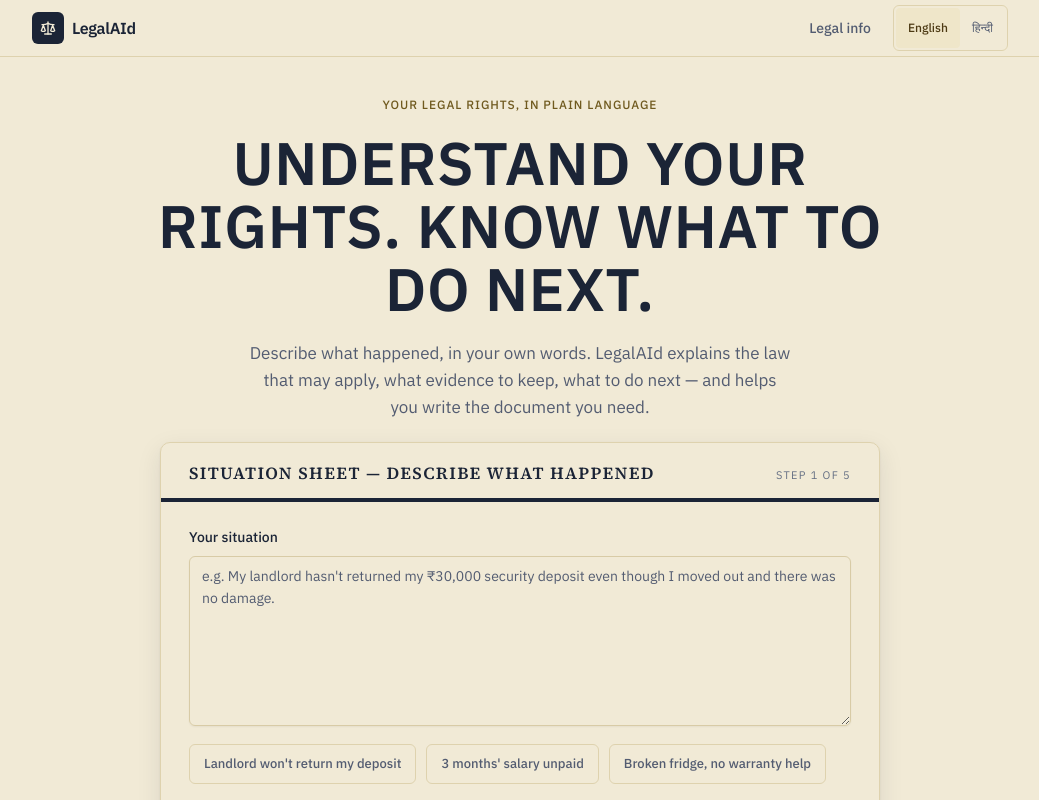
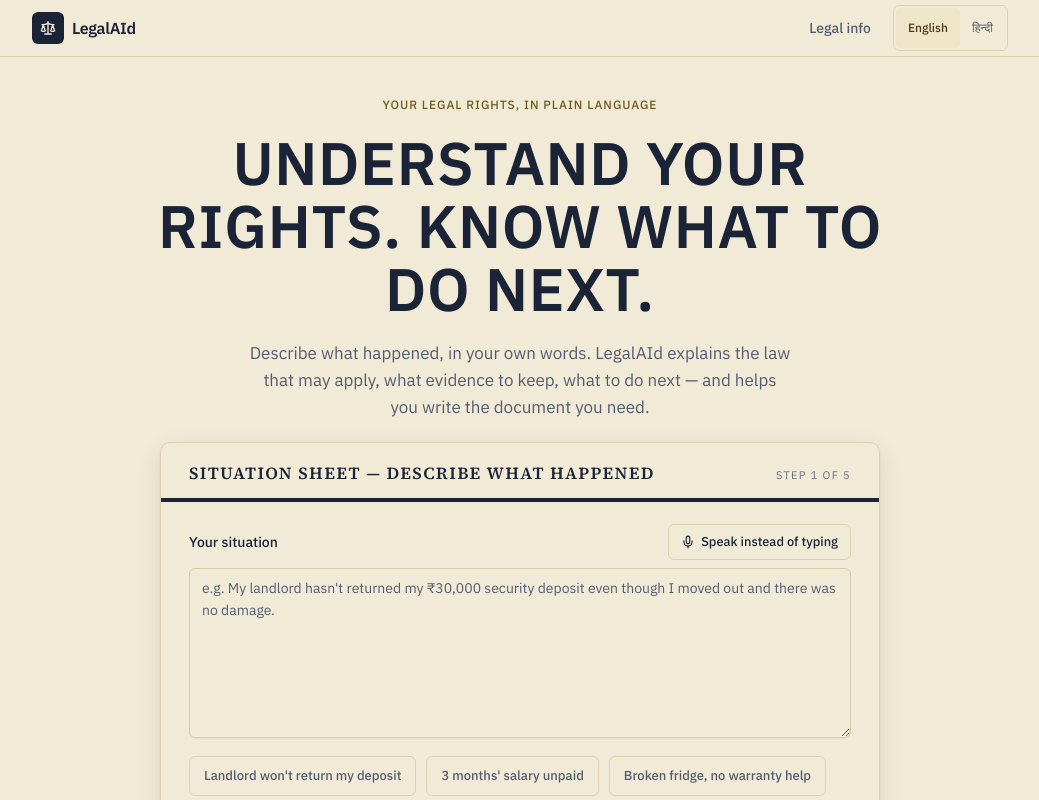
Before and after one commit to Dummy-pixel-hash/legalaid, a Next.js app: page / in a window 1280 px wide. Shown: the top 800 px of the page, without its empty margins (120-1159 px from the left). Built offline with nearby package versions, Linux system fonts and the light colour scheme; a web font is replaced by a local one.

Commit message:
feat(home): voice input on hero situation field

```diff
--- a/src/components/home/HeroIntake.tsx
+++ b/src/components/home/HeroIntake.tsx
@@ -7,6 +7,7 @@ import { Button } from "@/components/ui/button";
 import { Textarea } from "@/components/ui/textarea";
 import { useI18n } from "@/lib/i18n/provider";
 import { EXAMPLE_SCENARIOS } from "@/lib/mock/demo-cases";
+import { VoiceInput } from "@/components/shared/VoiceInput";
 
 /**
  * The cover page of the file: serif document title, and the intake
@@ -58,12 +59,22 @@ export function HeroIntake() {
 							submit();
 						}}
 					>
+						<div className="flex flex-wrap items-center justify-between gap-2">
 							<label
 								htmlFor="hero-situation"
 								className="text-sm font-medium text-ink"
 							>
 								{t("describeLabel")}
 							</label>
+							<VoiceInput
+								language={lang}
+								onTranscribed={(transcript) =>
+									setText((prev) =>
+										prev.trim() ? `${prev.trim()} ${transcript}` : transcript,
+									)
+								}
+							/>
+						</div>
 						<Textarea
 							id="hero-situation"
 							value={text}
```
Lines whose indentation alone changed are shown as unchanged.
